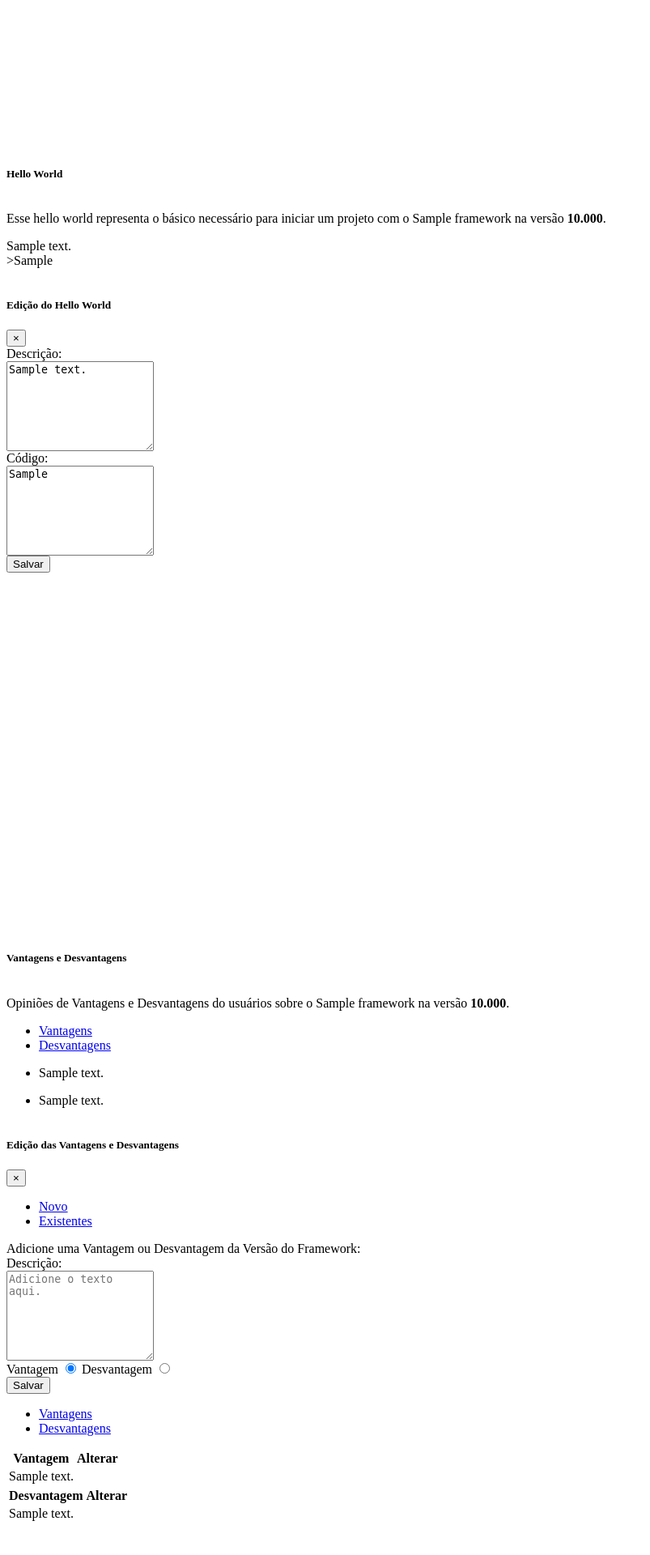
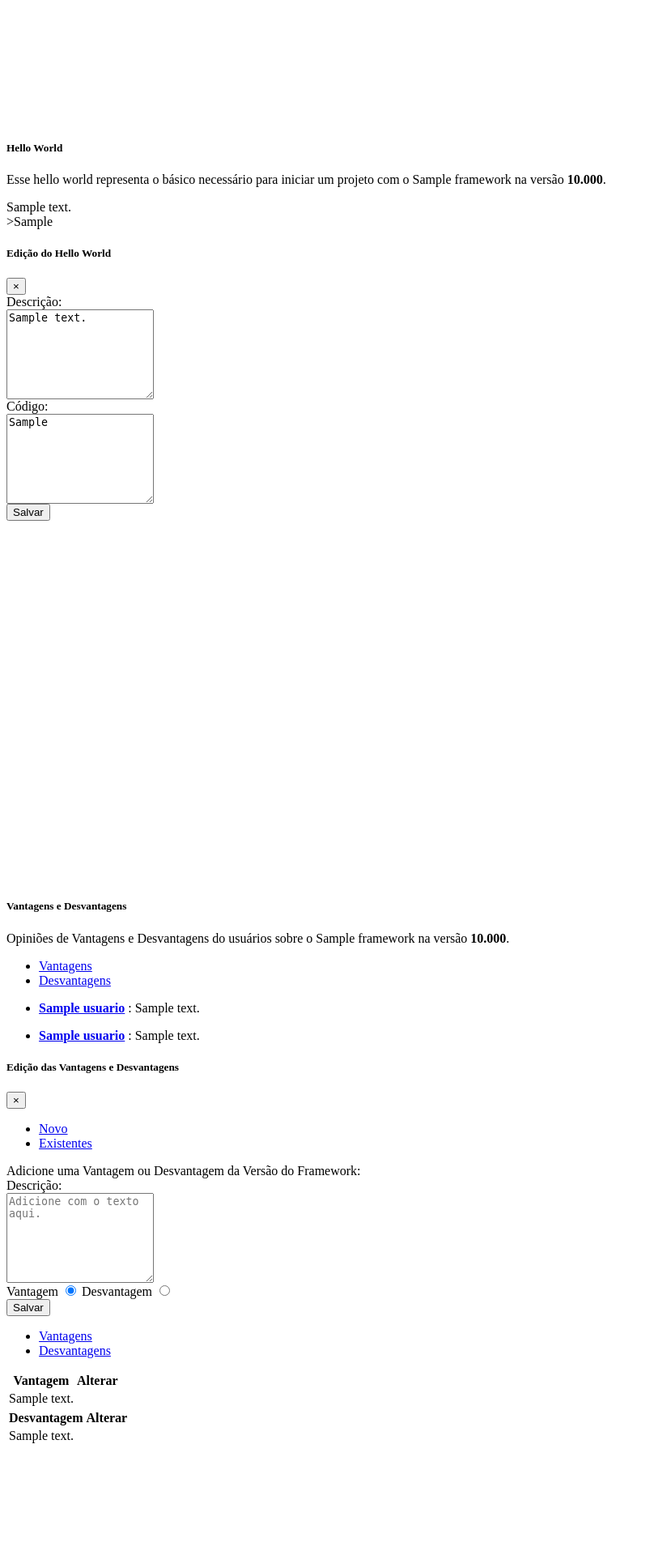
Before and after one commit to Leoalmeida95/mundo-dos-frameworks, a Django app: template wof/templates/versoes.html in a window 1280 px wide. Shown: the part 880-2800 px from the top of the page at 81% size, without its empty margins (0-803 px from the left). Run offline with Django 3.2, Linux system fonts and the light colour scheme; the template is opened without the code that fills it: most values are stand-ins (such as "Sample title", 1, 10 or a date in 2020).

Commit message:
usuarios opinioes

```diff
--- a/wof/content/drop_nav.css
+++ b/wof/content/drop_nav.css
@@ -59,4 +59,4 @@
 
 body {
     overflow-X: hidden;
-    }
+}
--- a/wof/templates/comentarios.html
+++ b/wof/templates/comentarios.html
@@ -6,7 +6,7 @@
             </h5>
         </div>
         <div id="collapseFive" class="collapse" aria-labelledby="headingFive" data-parent="#accordion">
-            <div class="card-body">
+            <div class="card-body max-y">
                 {% for comentario in comentarios %}
                 <form class="form" role="form" method="POST" action="/resposta/{{framework.id}}/{{comentario.id}}">
                     {% csrf_token %}
@@ -19,7 +19,7 @@
                             <div class="media-heading text-dark">
                                 <div class="bg-default clearfix">
                                     <div class="float-left">
-                                    <a href="#">
+                                    <a href="#" class="text-dark">
                                         <h6 class="text-dark">{{comentario.usuario.obter_nome_exibicao}}</h6>
                                     </a>
                                     <small class="text-muted mb-1 ml-2">{{comentario.data|timesince}}</small>
@@ -55,7 +55,7 @@
                                     </div>
                                     <div class="media-body">
                                         <div class="media-heading form-inline">
-                                        <a href="#">
+                                        <a href="#" class="text-dark">
                                             <h6 class="text-dark">{{resposta.usuario.obter_nome_exibicao}}</h6>
                                         </a>
                                             <small class="text-muted mb-1 ml-2">{{resposta.data|timesince}}</small>
--- a/wof/templates/funcionalidades.html
+++ b/wof/templates/funcionalidades.html
@@ -22,7 +22,7 @@
             </div>
         </div>
         <div id="collapseSix" class="collapse" aria-labelledby="headingSix" data-parent="#accordion2">
-            <div class="card-body" style="overflow-y:auto;">
+            <div class="card-body max-y">
                 <p class="font-weight-light">
                 {%if versao_selecionada is not None%}
                     Funcionalidades do {{framework}} na versão <b>{{versao_selecionada.numero|floatformat:3}}</b>.
@@ -61,7 +61,7 @@
                         <a aria-hidden="true">&times;</span>
                     </button>
             </div>
-            <div class="modal-body">
+            <div class="modal-body modal-y">
                 <ul class="nav nav-tabs">
                     <li class="nav-item">
                         <a class="nav-link active" href="#pills-new3" data-toggle="pill" href="#pills-new3" role="tab" aria-controls="pills-new3"
--- a/wof/templates/helloworld.html
+++ b/wof/templates/helloworld.html
@@ -23,7 +23,7 @@
             </div>
         </div>
         <div id="collapseTwo" class="collapse" aria-labelledby="headingTwo" data-parent="#accordion2">
-            <div class="card-body" style="overflow-y:auto;">
+            <div class="card-body max-y">
                 <p class="font-weight-light">
                 {%if versao_selecionada is not None%}
                     Esse hello world representa o básico necessário para iniciar um projeto com o {{framework}} na versão <b>{{versao_selecionada.numero|floatformat:3}}</b>.
--- a/wof/templates/links.html
+++ b/wof/templates/links.html
@@ -22,7 +22,7 @@
             </div>
         </div>
         <div id="collapseFour" class="collapse" aria-labelledby="headingFour" data-parent="#accordion">
-            <div class="card-body" style="overflow-y:auto;">
+            <div class="card-body max-y">
                 <p class="font-weight-light">Os melhores sites eleitos pelos usuários para aprendizado sobre o {{framework}}</p>
                 <div class="col-md-12">
                     <p class="font-weight-light mt-4 mb-4">
--- a/wof/templates/opinioes.html
+++ b/wof/templates/opinioes.html
@@ -21,7 +21,7 @@
             </div>
         </div>
         <div id="collapseThree" class="collapse" aria-labelledby="headingThree" data-parent="#accordion2">
-            <div class="card-body" style="overflow-y:auto;">
+            <div class="card-body max-y">
                 <p class="font-weight-light">
                     Opiniões de Vantagens e Desvantagens do usuários sobre o {{framework}}
                     {%if versao_selecionada is not None%}
@@ -45,6 +45,8 @@
                             <div class="card">
                                 <ul class="list-group list-group-flush">
                                     <li class="list-group-item">
+                                        <a href="#" class="text-dark"><b>{{opiniao.usuario.obter_nome_exibicao}}</b></a>
+                                        <i class="fa fa-comment-o" aria-hidden="true"></i> :
                                         <i class="fa fa-quote-left fa-fw" aria-hidden="true"></i>
                                         {{opiniao.texto}}
                                         <i class="fa fa-quote-right fa-fw" aria-hidden="true"></i>
@@ -61,6 +63,8 @@
                             <div class="card">
                                 <ul class="list-group list-group-flush">
                                     <li class="list-group-item">
+                                        <a href="#" class="text-dark"><b>{{opiniao.usuario.obter_nome_exibicao}}</b></a>
+                                        <i class="fa fa-comment-o" aria-hidden="true"></i> :
                                         <i class="fa fa-quote-left fa-fw" aria-hidden="true"></i>
                                         {{opiniao.texto}}
                                         <i class="fa fa-quote-right fa-fw" aria-hidden="true"></i>
@@ -96,7 +100,7 @@
                             <span aria-hidden="true">&times;</span>
                         </button>
             </div>
-            <div class="modal-body">
+            <div class="modal-body modal-y">
                 <ul class="nav nav-tabs">
                     <li class="nav-item">
                         <a class="nav-link active" href="#pills-new1" data-toggle="pill" href="#pills-new1" role="tab" aria-controls="pills-new1"
@@ -120,7 +124,7 @@
                                 <div class="form-group mt-3 ml-2">
                                     <label for="descricao" class="col-form-label">Descrição:</label>
                                     <div class="col-12">
-                                        <textarea rows="7" class="form-control" name="texto" id="texto" placeholder="Adicione o texto aqui."
+                                        <textarea rows="7" class="form-control" name="texto" id="texto" placeholder="Adicione com o texto aqui."
                                             required></textarea>
                                     </div>
                                 </div>
@@ -134,7 +138,7 @@
                                         <span class="checkmark2"></span>
                                     </label>
                                 </div>
-                                <div class="bg-default clearfix mt-4 mb-2 mr-3">
+                                <div class="bg-default clearfix ml-4 mt-4">
                                     <button type="submit" class="btn btn-info float-right" {%if versao_selecionada is None%}disabled{%endif%}>Salvar</button>
                                 </div>
                             </form>
@@ -164,7 +168,7 @@
                                                 <th class="col-md-2" scope="col">Alterar</th>
                                             </tr>
                                         </thead>
-                                        <tbody>
+                                        <tbody class="max-y">
                                             {% for opiniao in vantagens %}
                                             <form class="form" role="form" method="POST" action="/editar_opiniao/{{opiniao.id}}/{{framework.id}}">
                                             {% csrf_token %}
--- a/wof/templates/versoes.html
+++ b/wof/templates/versoes.html
@@ -85,7 +85,7 @@
                         <a aria-hidden="true">&times;</span>
                     </button>
             </div>
-            <div class="modal-body">
+            <div class="modal-body modal-y">
                 <ul class="nav nav-tabs">
                     <li class="nav-item">
                         <a class="nav-link active" href="#pills-new2" data-toggle="pill" href="#pills-new2" role="tab" aria-controls="pills-new2"
```
Also changed, not shown: wof/content/pills.css (+12 -0 lines).
